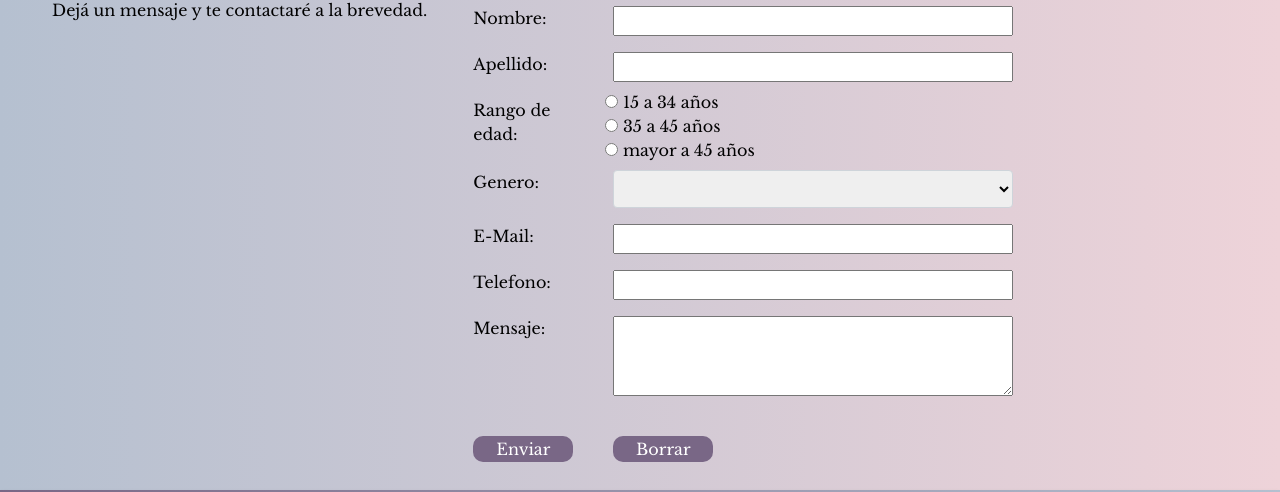
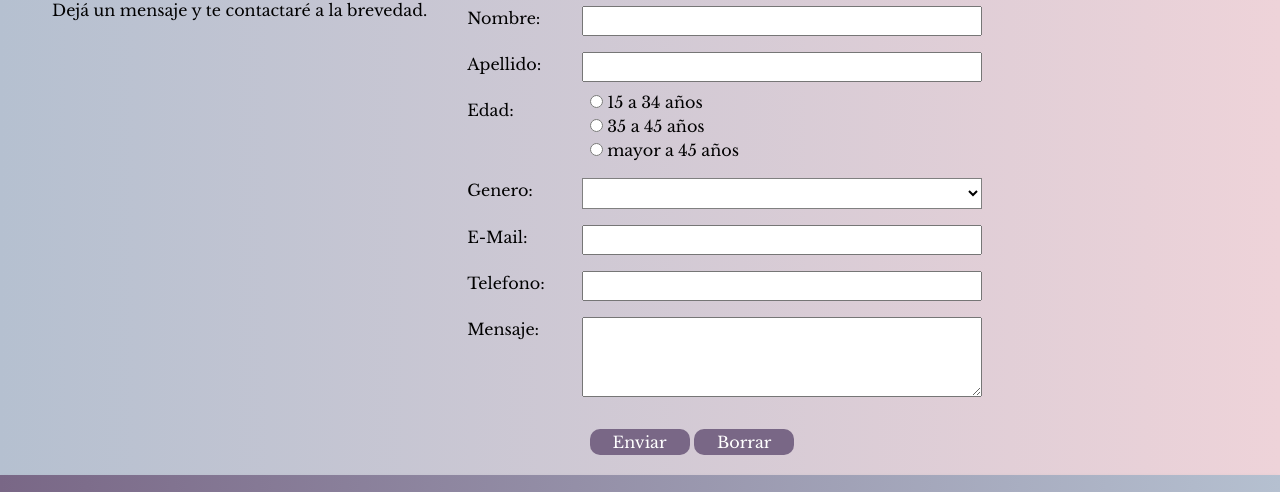
Before and after one commit to Ceci-Alsina/ProyectoCentroDeYoga, a plain HTML site: page templates/contacto.html in a window 1280 px wide. Shown: the part 228-720 px from the top of the page. Drawn offline with nearby package versions, Linux system fonts and the light colour scheme.

Commit message:
Cambios en los estilos para evitar errores de validación. Modificación en el formulario de contacto para adecuarlo a los cambios en los estilos.

```diff
--- a/styles/blog.css
+++ b/styles/blog.css
@@ -53,7 +53,6 @@ button:hover {
 }
 
 .img-text {
-    font-style: var(--color-light-blue);
     position: absolute;
     /* Posiciona el texto de manera absoluta dentro del contenedor */
     top: 6%;
--- a/styles/contacto.css
+++ b/styles/contacto.css
@@ -61,7 +61,11 @@ footer {
     height: 5rem;
 }
 
-#formularioContacto > input[type=submit], #formularioContacto > input[type=reset] {
+#formularioContacto > div {
+    margin-left: 1rem;
+}
+
+#formularioContacto > div > input[type=submit], #formularioContacto > div > input[type=reset] {
     width: 100px;
     background-color: var(--color-light-violeta);
     border: none;
@@ -69,18 +73,18 @@ footer {
     color: white;
 }
 
-/* para reducir el tamaño de la fuente para las etiquetas de los radios */
-.edad + label {
-    font-size: 0.8rem; /* Ajusta el tamaño de la fuente para los labels de edad */
+#formularioContacto > select {
+    border: 1px solid gray;
+    background-color: white;
+    padding-left: 1rem;
+    padding-right: 0.125rem;
+    padding-top: 0.2rem;
+    padding-bottom: 0.2rem;
 }
 
-/* para que el select tenga el mismo estilo que los otros inputs */
-#Genero {
-    height: calc(1.5em + 0.75rem + 2px);
-    padding: 0.375rem 0.75rem;
-    font-size: 1rem;
-    border: 1px solid #ced4da;
-    border-radius: 0.25rem;
+#rangoEdad {
+    margin-left: 1rem;
+    margin-bottom: 0.5rem;
 }
 
 /* Media Queries responsive */
@@ -98,8 +102,13 @@ footer {
         grid-template-columns: 1fr;
     }
 
+    #formularioContacto > label {
+        margin-bottom: 0.25rem;
+    }
+
     #formularioContacto > input, #formularioContacto > textarea, #formularioContacto > select {
         width: 100%; /* Ajusta el ancho en pantallas pequeñas */
+        margin-top: 0.25rem;
     }
 }
 
@@ -109,7 +118,12 @@ footer {
         margin-right: 1rem;
     }
 
+    #formularioContacto > label {
+        margin-bottom: 0.25rem;
+    }
+
     #formularioContacto > input, #formularioContacto > textarea, #formularioContacto > select {
         width: 100%; /* Ajusta el ancho en pantallas pequeñas */
+        margin-top: 0.25rem;
     }
 }
--- a/styles/styles.css
+++ b/styles/styles.css
@@ -161,9 +161,3 @@ footer > div {
         /* Hace que cada enlace de navegación ocupe todo el ancho disponible */
     }
 }
-
-
-*/css contacto.html*/
-.edad + label {
-    font-size: 0.8rem;
-}
--- a/templates/contacto.html
+++ b/templates/contacto.html
@@ -51,8 +51,8 @@
                         <label for="apellido">Apellido:</label>
                         <input type="text" id="apellido" name="apellido" required>
 
-                        <label for="edad">Rango de edad:</label>
-                        <div>
+                        <label>Edad:</label>
+                        <div id="rangoEdad">
                             <input type="radio" name="edad" class="edad" id="15"> 15 a 34 años
                             <br>
                             <input type="radio" name="edad" class="edad" id="35"> 35 a 45 años
@@ -61,24 +61,27 @@
                         </div>
 
                         <label for="genero">Genero:</label>
-                        <select  name="Genero" id="Genero" width:25rem>
-                            <option value="genero"></option>
-                            <option value="hombre">Hombre</option>
+                        <select  name="genero" id="genero">
+                            <option value="genero">&nbsp;</option>
+                            <option style="font-family: 'Libre Baskerville', Arial, Helvetica, sans-serif;" value="hombre">Hombre</option>
                             <option value="mujer">Mujer</option>
                             <option value="nodeclara">otro</option>
                         </select>
                         <label for="email">E-Mail:</label>
-                        <input type="mail" id="email" name="email" required>
+                        <input type="email" id="email" name="email" required>
 
                         <label for="telefono">Telefono:</label>
-                        <input type="number" id="telefono" name="telefono" required>
+                        <input type="tel" id="telefono" name="telefono" required>
 
                         <label for="mensaje">Mensaje:</label>
                         <textarea id="mensaje" name="mensaje"></textarea>
                         <span></span>
-                       <br>
-                        <input type="submit" value="Enviar">
-                        <input type="reset" value="Borrar">
+                        <br>
+                        <span></span>
+                        <div>
+                            <input type="submit" value="Enviar">
+                            <input type="reset" value="Borrar">
+                        </div>
 
                     </form>
                 </div>
```
